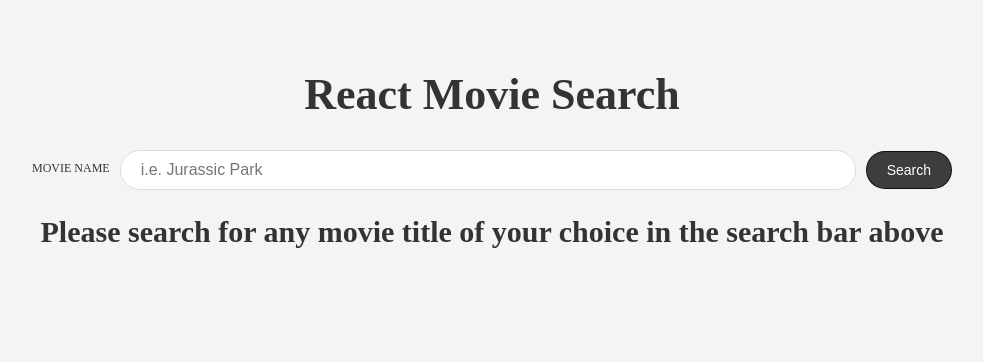
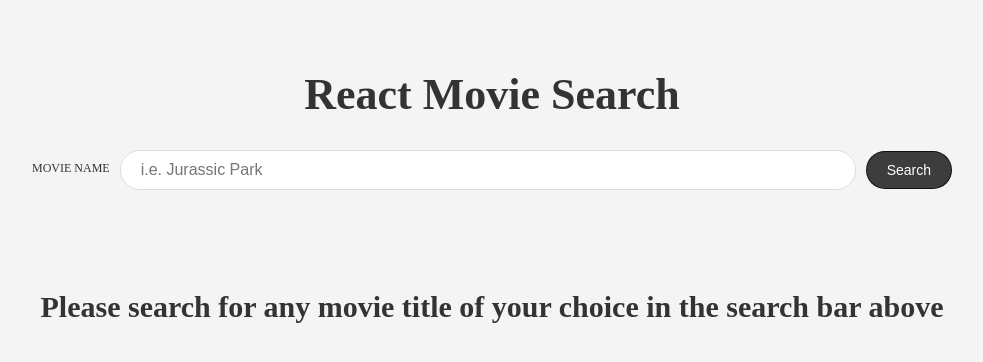
Before and after one commit to pasDamola/movie_search_app, a React (Create React App) app: page / in a window 1280 px wide. Shown: the top 362 px of the page, without its empty margins (148-1131 px from the left). Built offline with nearby package versions, Linux system fonts and the light colour scheme.

Commit message:
conditional rendering:

```diff
--- a/src/index.css
+++ b/src/index.css
@@ -104,9 +104,11 @@ small {
   text-align: center;
   color: red;
   font-size: 3rem;
+  margin-top: 100px;
 }
 
 .welcome {
   text-align: center;
   font-size: 3rem;
+  margin-top: 100px;
 }
```
